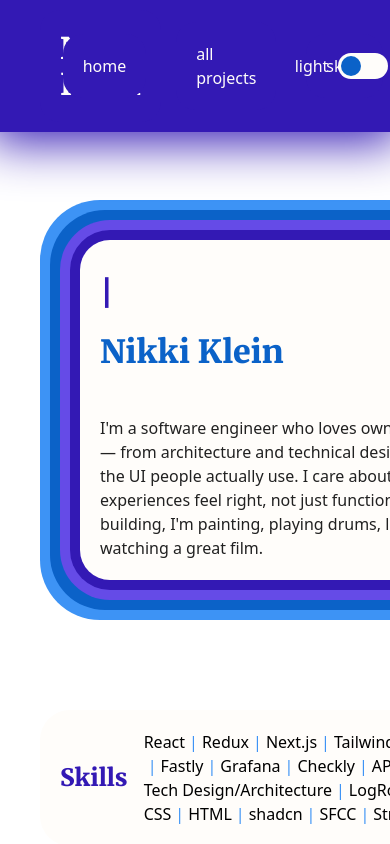
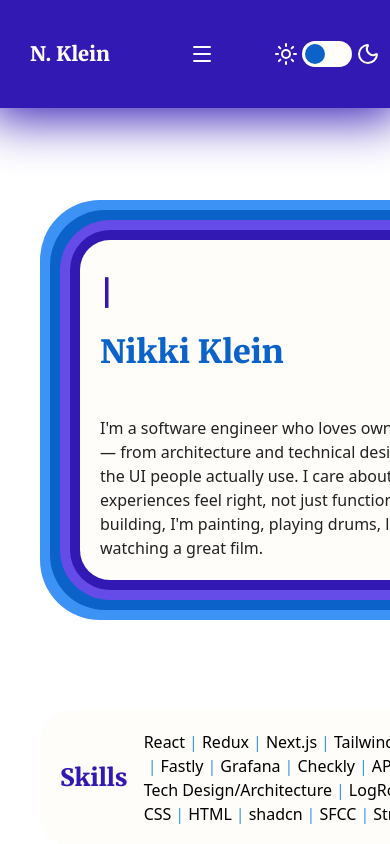
Before and after one commit to kleinlikecalvin/klein_like_calvin_next, a Next.js app: page / in a window 390 px wide. Shown: the top 844 px of the page. Built offline with nearby package versions, Linux system fonts and the light colour scheme.

Commit message:
Refactors menu for mobile

```diff
--- a/app/components/DisplayModeToggle.tsx
+++ b/app/components/DisplayModeToggle.tsx
@@ -1,6 +1,5 @@
-"use client";
-
 import clsx from "clsx";
+import { Moon, Sun } from "lucide-react";
 import { useTheme } from "next-themes";
 import { useRef, useEffect } from "react";
 
@@ -19,11 +18,11 @@ export default function DisplayModeToggle() {
   }, [resolvedTheme]);
 
   return (
-    <div className="DisplayModeToggle flex items-center [&>p]:p-2.5">
-      <p>light</p>
-      <label className="relative inline-block w-12.5 h-6.5">
+    <div className="DisplayModeToggle flex items-center">
+      <Sun className="mr-1 lg:mr-3" />
+      <label className="relative inline-block h-6.5 w-12.5">
         <input
-          className="toggle peer w-full h-full"
+          className="toggle peer h-full w-full"
           type="checkbox"
           onClick={() =>
             resolvedTheme === "light" ? setTheme("dark") : setTheme("light")
@@ -32,11 +31,11 @@ export default function DisplayModeToggle() {
         <span
           ref={toggleRef}
           className={clsx(
-            "toggle-container absolute cursor-pointer top-0 left-0 right-0 bottom-0 rounded-[34px] bg-background duration-300 before:absolute before:content-[''] before:h-5 before:w-5 before:bg-special-two before:rounded-full before:left-0.75 before:translate-x-0 before:bottom-0.75 before:transition-transform",
+            "toggle-container bg-background before:bg-special-two absolute top-0 right-0 bottom-0 left-0 cursor-pointer rounded-[34px] duration-300 before:absolute before:bottom-0.75 before:left-0.75 before:h-5 before:w-5 before:translate-x-0 before:rounded-full before:transition-transform before:content-['']"
           )}
         ></span>
       </label>
-      <p>dark</p>
+      <Moon className="ml-1 lg:ml-3" />
     </div>
   );
 }
--- /dev/null
+++ b/app/components/MobileNavTrigger.tsx
@@ -0,0 +1,19 @@
+import { Menu, X } from "lucide-react";
+
+export default function MobileNavTrigger({
+  showMobileMenu,
+  onClick,
+}: {
+  showMobileMenu: boolean;
+  onClick: () => void;
+}) {
+  return (
+    <button
+      className="mobile-menu-trigger lg:hidden"
+      aria-label={showMobileMenu ? "Open Menu." : "Close Menu."}
+      onClick={onClick}
+    >
+      {showMobileMenu ? <X /> : <Menu />}
+    </button>
+  );
+}
--- a/app/components/MultiColorContainer.tsx
+++ b/app/components/MultiColorContainer.tsx
@@ -1,4 +1,6 @@
 import { ReactNode } from "react";
+
+// TODO: might need to refactor for consistent effect on mobile
 
 export default function MultiColorContainer({
   children,
@@ -6,7 +8,7 @@ export default function MultiColorContainer({
   children: ReactNode;
 }) {
   return (
-    <div className="MultiColorContainer border-one multi-color-container bg-accent-one rounded-[60px] hover:shadow-[0_0_0_60px_var(--color-accent-one)] my-10">
+    <div className="MultiColorContainer border-one multi-color-container bg-accent-one my-10 rounded-[60px] hover:shadow-[0_0_0_60px_var(--color-accent-one)]">
       <div className="border-two multi-color-container bg-special-two rounded-[55px] hover:shadow-[0_0_0_45px_var(--color-special-two)]">
         <div className="border-three multi-color-container bg-accent-two rounded-[50px] hover:shadow-[0_0_0_30px_var(--color-accent-two)]">
           <div className="border-four multi-color-container bg-special-one rounded-[40px] hover:shadow-[0_0_0_15px_var(--color-special-one)]">
--- a/app/components/Nav.tsx
+++ b/app/components/Nav.tsx
@@ -1,13 +1,28 @@
+"use client";
+
 import NavMenu from "./NavMenu";
 import DisplayModeToggle from "./DisplayModeToggle";
 import NavLogo from "./NavLogo";
+import MobileNavTrigger from "./MobileNavTrigger";
+import { useState } from "react";
+
+// TODO: handle mobile - no hover, slightly different color background, maybe a transition so it's smoother, need more margin underneath on the page to make space for multicolor, inconsistent padding around the edges, maybe just a little too tall still
 
 export default function Nav() {
+  const [showMobileMenu, setShowMobileMenu] = useState(false);
+
   return (
-    <nav className="Nav fixed top-0 right-0 left-0 py-quarter px-full flex justify-between items-center z-10 bg-special-one text-background shadow-[0_0_50px_10px_var(--color-special-one)] transition-transform duration-300 ease-in-out">
-      <NavLogo />
-      <NavMenu />
-      <DisplayModeToggle />
+    <nav className="Nav bg-special-one text-background fixed top-0 right-0 left-0 z-10 shadow-[0_0_50px_10px_var(--color-special-one)] transition-transform duration-300 ease-in-out">
+      <div className="py-half px-quarter lg:px-full flex justify-between lg:items-center">
+        <NavLogo />
+        <MobileNavTrigger
+          showMobileMenu={showMobileMenu}
+          onClick={() => setShowMobileMenu((prev) => !prev)}
+        />
+        {!showMobileMenu && <NavMenu classes="hidden" />}
+        <DisplayModeToggle />
+      </div>
+      {showMobileMenu && <NavMenu classes="flex bg-special-two" />}
     </nav>
   );
 }
--- a/app/components/NavLogo.tsx
+++ b/app/components/NavLogo.tsx
@@ -1,5 +1,3 @@
-"use client";
-
 import { useTheme } from "next-themes";
 import { useEffect, useRef } from "react";
 
@@ -25,7 +23,7 @@ export default function NavLogo() {
     <a
       ref={logoRef}
       href="/"
-      className="pseudo-logo transition-transform ease-in-out duration-300 text-3xl m-0 font-headers scale"
+      className="pseudo-logo font-headers scale m-0 w-fit text-xl transition-transform duration-300 ease-in-out lg:text-3xl"
       aria-label="Navigates to home page."
     >
       N. Klein
--- a/app/components/NavMenu.tsx
+++ b/app/components/NavMenu.tsx
@@ -1,35 +1,13 @@
-"use client";
-
 import { Link } from "../types/types";
 import navData from "../data/NavData";
-import { useState } from "react";
 import clsx from "clsx";
 
-export default function NavMenu() {
-  const [showMobileMenu, setShowMobileMenu] = useState(false);
-
-  function handleMobileMenuTriggerClick() {
-    setShowMobileMenu((prev) => !prev);
-  }
-
+export default function NavMenu({ classes }: { classes?: string }) {
   return (
-    <div className="NavMenu w-[40%]">
-      <button
-        className={clsx("mobile-menu-trigger", {
-          hidden: !showMobileMenu,
-        })}
-        data-status={showMobileMenu}
-        onClick={handleMobileMenuTriggerClick}
-      >
-        🍔
-      </button>
     <ul
-        // TODO: work on mobile menu
       className={clsx(
-          "menu flex items-center justify-center gap-2.5 p-0 m-0",
-          {
-            hidden: showMobileMenu,
-          },
+        "NavMenu m-0 items-center justify-center gap-2.5 p-0 lg:flex lg:h-auto lg:w-[40%]",
+        classes
       )}
     >
       {navData.map(({ id, link, displayValue }: Link) => {
@@ -41,15 +19,6 @@ export default function NavMenu() {
           </li>
         );
       })}
-        <button
-          className={clsx("close", {
-            hidden: !showMobileMenu,
-          })}
-          onClick={() => setShowMobileMenu(false)}
-        >
-          X
-        </button>
     </ul>
-    </div>
   );
 }
```
Lines whose indentation alone changed are shown as unchanged.
